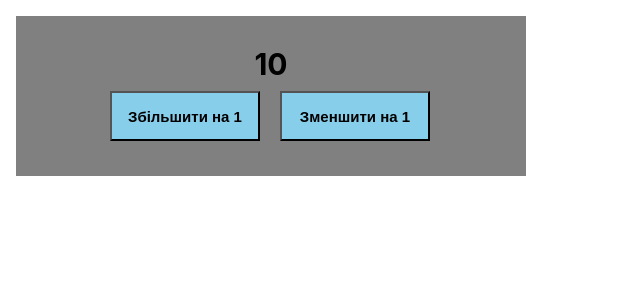
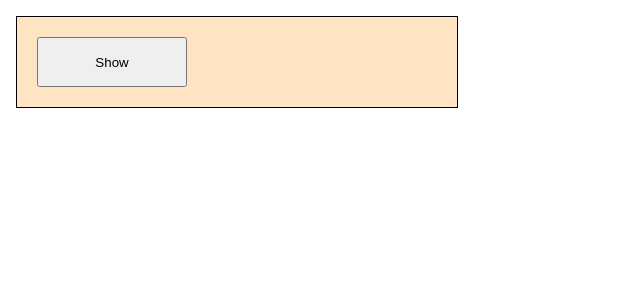
Before and after one commit to TatianaKh0301/goit-learn-react, a React (Create React App) app: page / in a window 1280 px wide. Shown: the top 300 px of the page, without its empty margins (0-640 px from the left). Built offline with nearby package versions, Linux system fonts and the light colour scheme.

Commit message:
Dropdown

```diff
--- a/src/components/App.jsx
+++ b/src/components/App.jsx
@@ -10,7 +10,12 @@
 // import recipes from "recipes.json";
 // import {RecipeList} from "components/RecipeList/RecipeList";
 
-import {Counter} from 'components/Counter/Counter'
+
+// -----------------COUNTER----------------------------
+// import {Counter} from 'components/Counter/Counter'
+
+
+import { Dropdown } from "./Dropdown/Dropdown";
 
 export const App = () => {
   return (
@@ -25,7 +30,12 @@
       {/* ----------------RECIPES------------------------- */}
       {/* <RecipeList  recipes={recipes}/> */}
 
-      <Counter initialValue={10}/>
+
+      {/* ---------------------COUNTER----------------------- */}
+      {/* <Counter initialValue={10}/> */}
+
+      <Dropdown/>
+
     </div>
   );
 };
--- /dev/null
+++ b/src/components/Dropdown/Dropdown.css
@@ -0,0 +1,23 @@
+.Dropdown {
+    position: relative;
+    width: 400px;
+    padding: 20px;
+    border: 1px solid black;
+    background-color: bisque;
+}
+
+.Dropdown__menu {
+    position: absolute;
+    top: 100%;
+    left: 0;
+    width: 91%;
+    padding: 20px;
+    text-align: center;
+    background-color: teal;
+    color: white;
+}
+
+button {
+    width: 150px;
+    height: 50px;
+}
--- /dev/null
+++ b/src/components/Dropdown/Dropdown.jsx
@@ -0,0 +1,41 @@
+import React, {Component} from "react";
+import './Dropdown.css';
+
+export class Dropdown extends Component {
+
+    state = {
+        visible: false,
+    };
+
+    toggle = () => {
+        this.setState(prevState => ({
+            visible: !prevState.visible,
+        }));
+    };
+
+    // show = () => {
+    //     this.setState({visible: true});
+    // };
+
+    // hide = () => {
+    //     this.setState({visible: false});
+    // }
+
+    render() {
+        return(
+            <div className="Dropdown">
+                <button type="button" className="Dropdown__toggle" onClick={this.toggle}>
+                    {this.state.visible ? "Hide" : "Show"}
+                </button>
+
+                {/* <button type="button" className="Dropdown__toggle" onClick={this.hide}>
+                    Hide
+                </button> */}
+                {this.state.visible && (
+                    <div className="Dropdown__menu">Drop-down menu</div>
+                )}
+
+            </div>
+        );
+    }
+}
```
